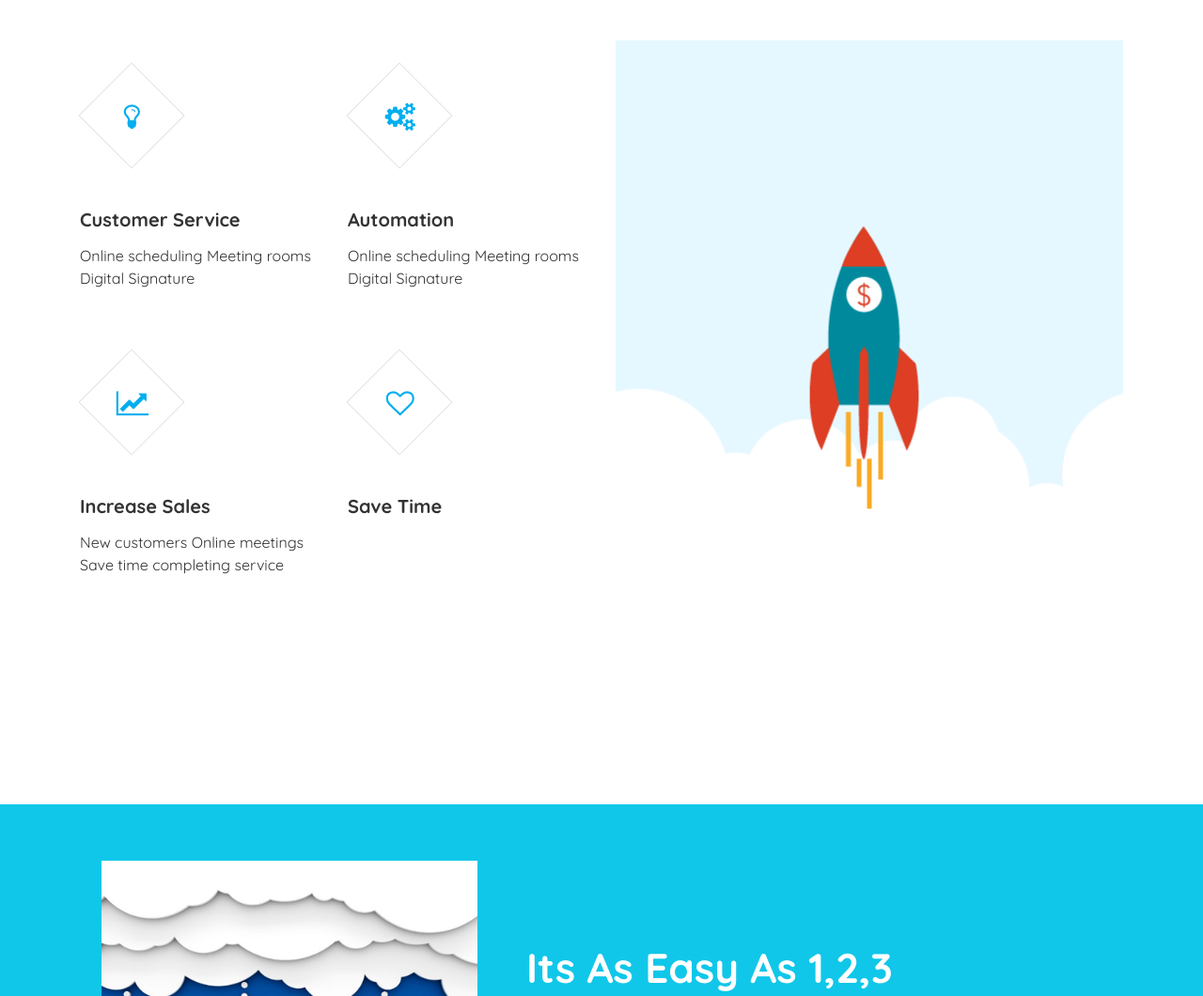
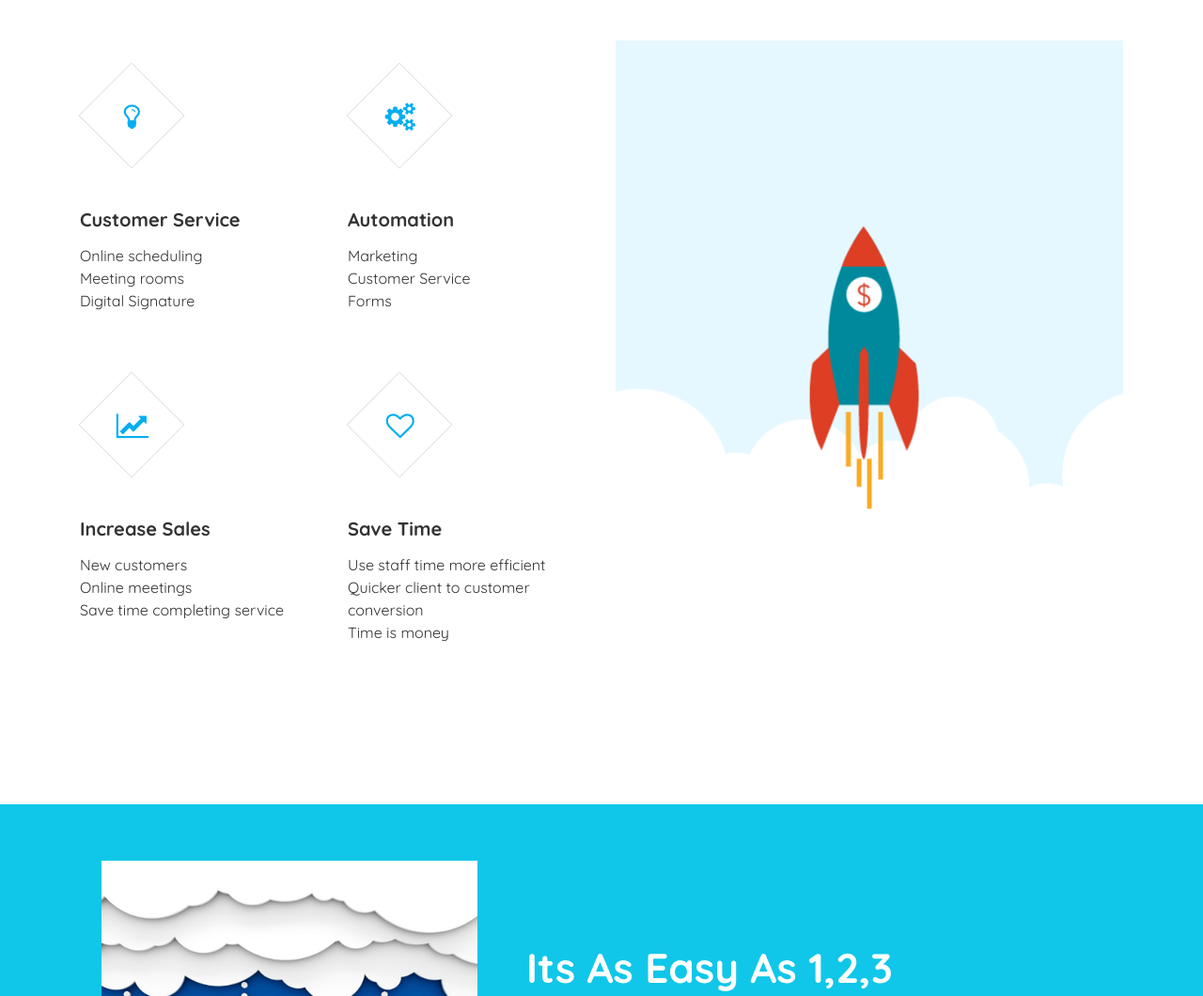
Before and after one commit to iibcgithub/ofas, a plain HTML site: page index.html in a window 1280 px wide. Shown: the part 2130-3190 px from the top of the page at 94% size. Drawn offline with Linux system fonts and the light colour scheme; some packages are replaced by stand-ins of ours; a script that the page names is missing.

Commit message:
Update index.html

```diff
--- a/index.html
+++ b/index.html
@@ -161,9 +161,9 @@ Provide the customer service with your time and automate the process, that’s t
 									</div>
 									<h3>Customer Service </h3>
 									<span></span>
-									<p>Online scheduling
-Meeting rooms
-Digital Signature
+									<p>Online scheduling <br/>
+Meeting rooms<br/>
+Digital Signature <br/>
 </p>
 								</div>
 							</div><!-- END col-sm-6 -->
@@ -174,9 +174,9 @@ Digital Signature
 									</div>
 									<h3>Automation</h3>
 									<span></span>
-									<p>Online scheduling
-Meeting rooms
-Digital Signature
+									<p>Marketing <br/>
+Customer Service <br/>
+Forms
 </p>
 								</div>
 							</div><!-- END col-sm-6 -->
@@ -187,9 +187,9 @@ Digital Signature
 									</div>
 									<h3>Increase sales</h3>
 									<span></span>
-									<p>New customers
-Online meetings
-Save time completing service
+									<p>New customers <br/>
+Online meetings <br/>
+Save time completing service <br/>
 </p>
 								</div>
 							</div><!-- END col-sm-6 -->
@@ -200,9 +200,9 @@ Save time completing service
 									</div>
 									<h3>Save time</h3>
 									<span></span>
-									<pUse staff time more efficient
-Quicker client to customer conversion
-Time is money
+									<p> Use staff time more efficient <br/>
+Quicker client to customer conversion <br/>
+Time is money <br/>
  </p>
 								</div>
 							</div><!-- END col-sm-6 -->
```
